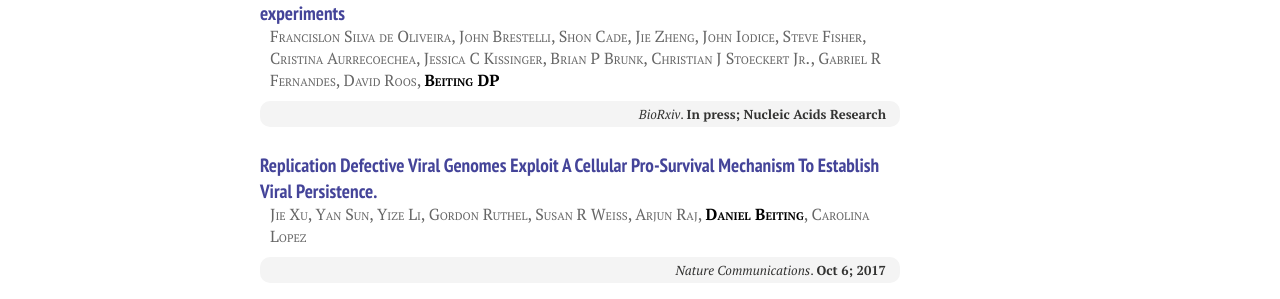
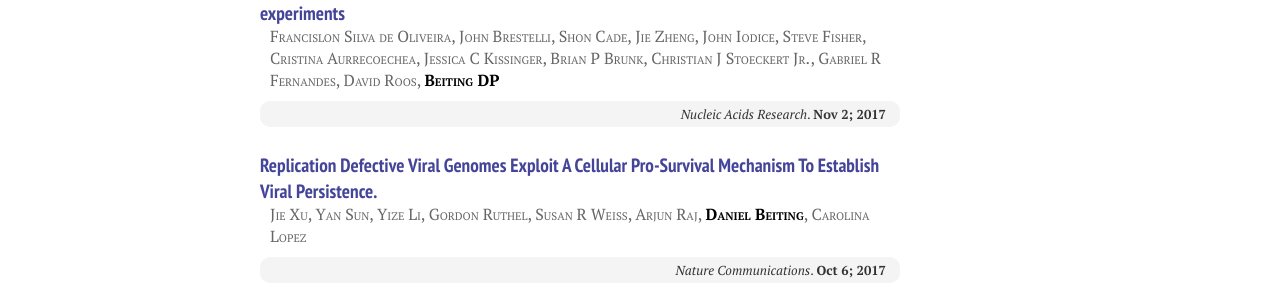
Before and after one commit to hostmicrobe/hostmicrobe.github.io, a Jekyll site: the page built from publications/index.md, in a window 1280 px wide and 900 px high. Shown: the part 411-710 px from the top of the window. Built offline with Jekyll 4.4.1, drawn with Linux system fonts in a browser that asks for light colours; nearby versions of some CDN libraries.

Commit message:
updating pubs

```diff
--- a/publications/index.md
+++ b/publications/index.md
@@ -19,9 +19,9 @@ comments: false
 # 2017
 
 <div class="pub">
-    <h3><a href="http://www.biorxiv.org/content/early/2017/08/16/176784" target="_new">MicrobiomeDB: a systems biology platform for integrating, mining and analyzing microbiome experiments</a></h3>
+    <h3><a href="https://academic.oup.com/nar/article/doi/10.1093/nar/gkx1027/4584629?guestAccessKey=8193dea0-3af8-4177-a286-18cf5d37d6b9" target="_new">MicrobiomeDB: a systems biology platform for integrating, mining and analyzing microbiome experiments</a></h3>
     <span class="pub-authors">Francislon Silva de Oliveira, John Brestelli, Shon Cade, Jie Zheng, John Iodice, Steve Fisher, Cristina Aurrecoechea, Jessica C Kissinger, Brian P Brunk, Christian J Stoeckert Jr., Gabriel R Fernandes, David Roos, <span class="pub-member-author">Beiting DP</span></span>
-    <span class="pub-journal"><i>BioRxiv</i>. <b>In press; Nucleic Acids Research</b></span>
+    <span class="pub-journal"><i>Nucleic Acids Research</i>. <b>Nov 2; 2017</b></span>
 </div>
 
 <div class="pub">
```
